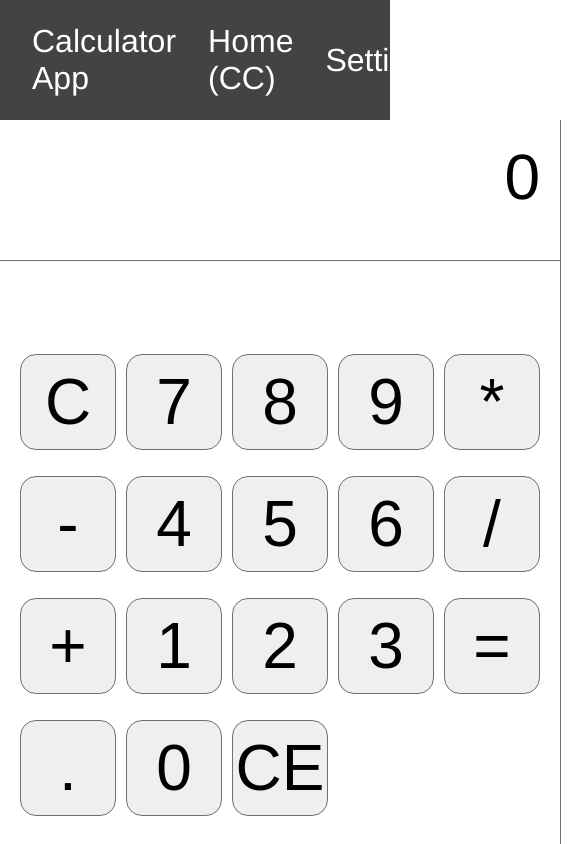
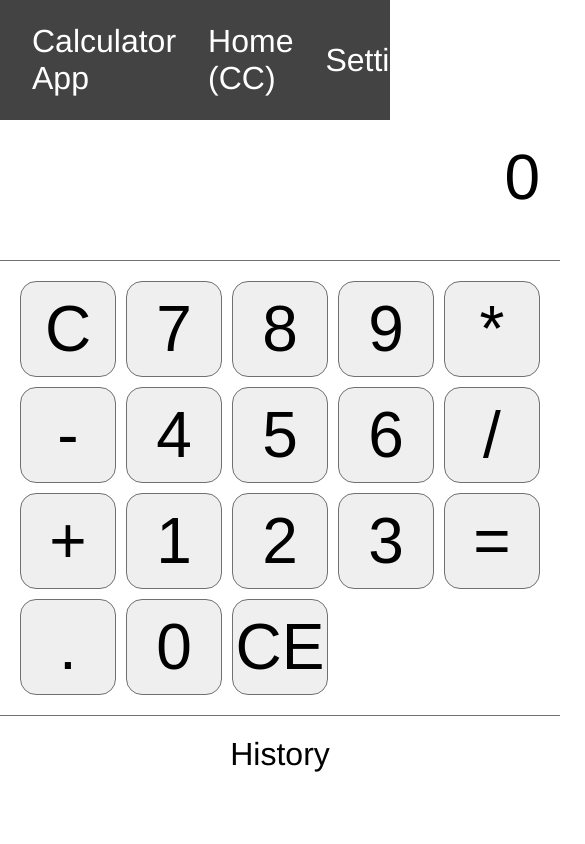
Before and after one commit to soulcell/calc-task, a React (Create React App) app: page / in a window 390 px wide. Shown: the top 844 px of the page, 585 px wide, since content can reach past the window. Built offline with nearby package versions, Linux system fonts and the light colour scheme.

Commit message:
feat: make history panel move to the bottom on mobile screen sizes

```diff
--- a/src/components/Calculator/styled.ts
+++ b/src/components/Calculator/styled.ts
@@ -7,4 +7,12 @@ export const StyledCalculator = styled.div`
     "keypad history";
   grid-template-columns: 1fr auto;
   height: calc(100vh - 120px);
+
+  @media (max-width: 600px) {
+    grid-template-areas:
+      "display"
+      "keypad"
+      "history";
+    height: unset;
+  }
 `;
--- a/src/components/History/styled.ts
+++ b/src/components/History/styled.ts
@@ -3,9 +3,15 @@ import styled from "styled-components";
 export const StyledHistory = styled.div`
   grid-area: history;
   width: 300px;
-  height: 100;
+  height: 100%;
   border-left: 1px solid ${(props) => props.theme.border};
   overflow: auto;
+
+  @media (max-width: 600px) {
+    width: 100%;
+    border-left: none;
+    border-top: 1px solid ${(props) => props.theme.border};
+  }
 `;
 
 export const H2 = styled.h2`
```
